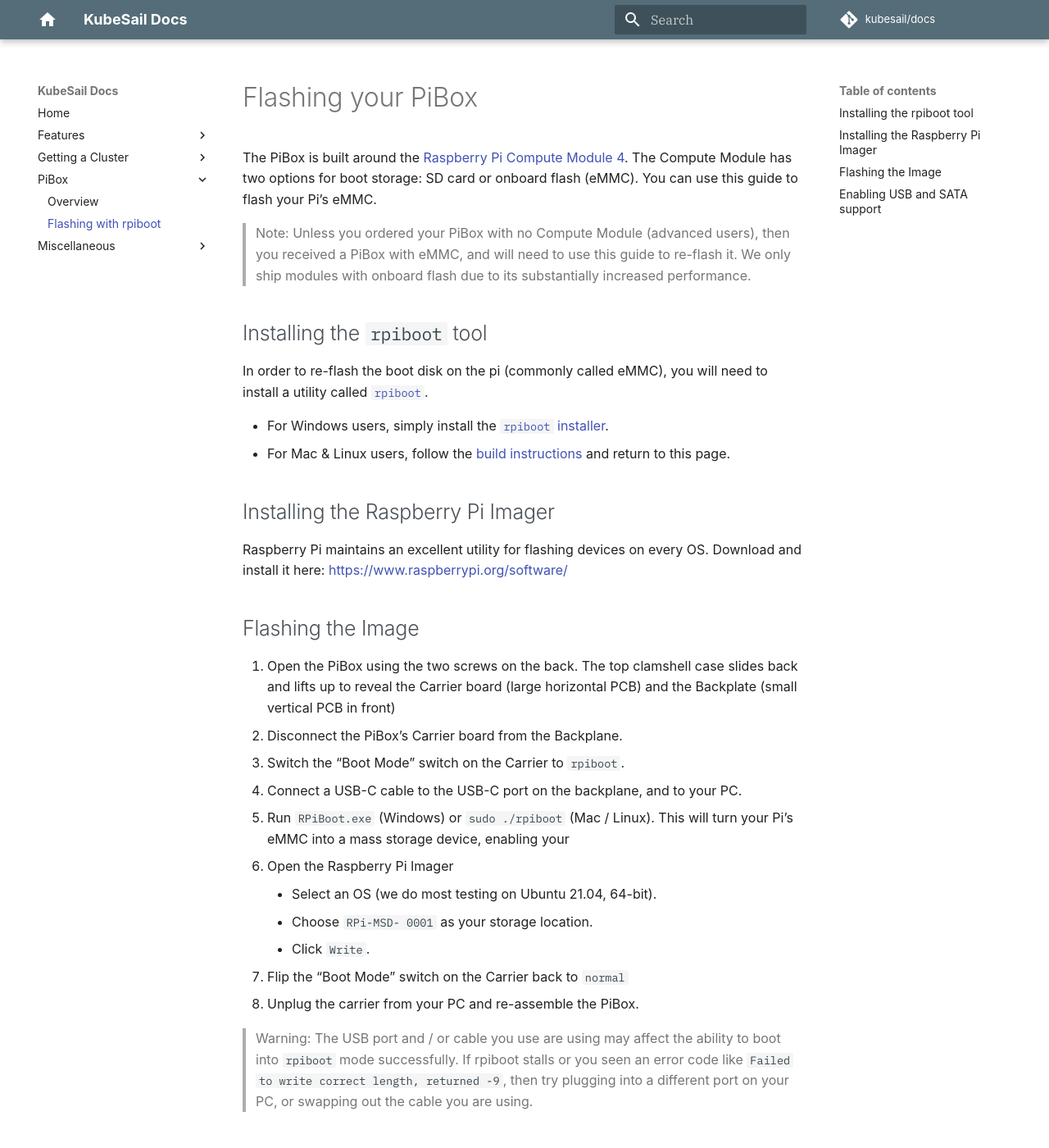
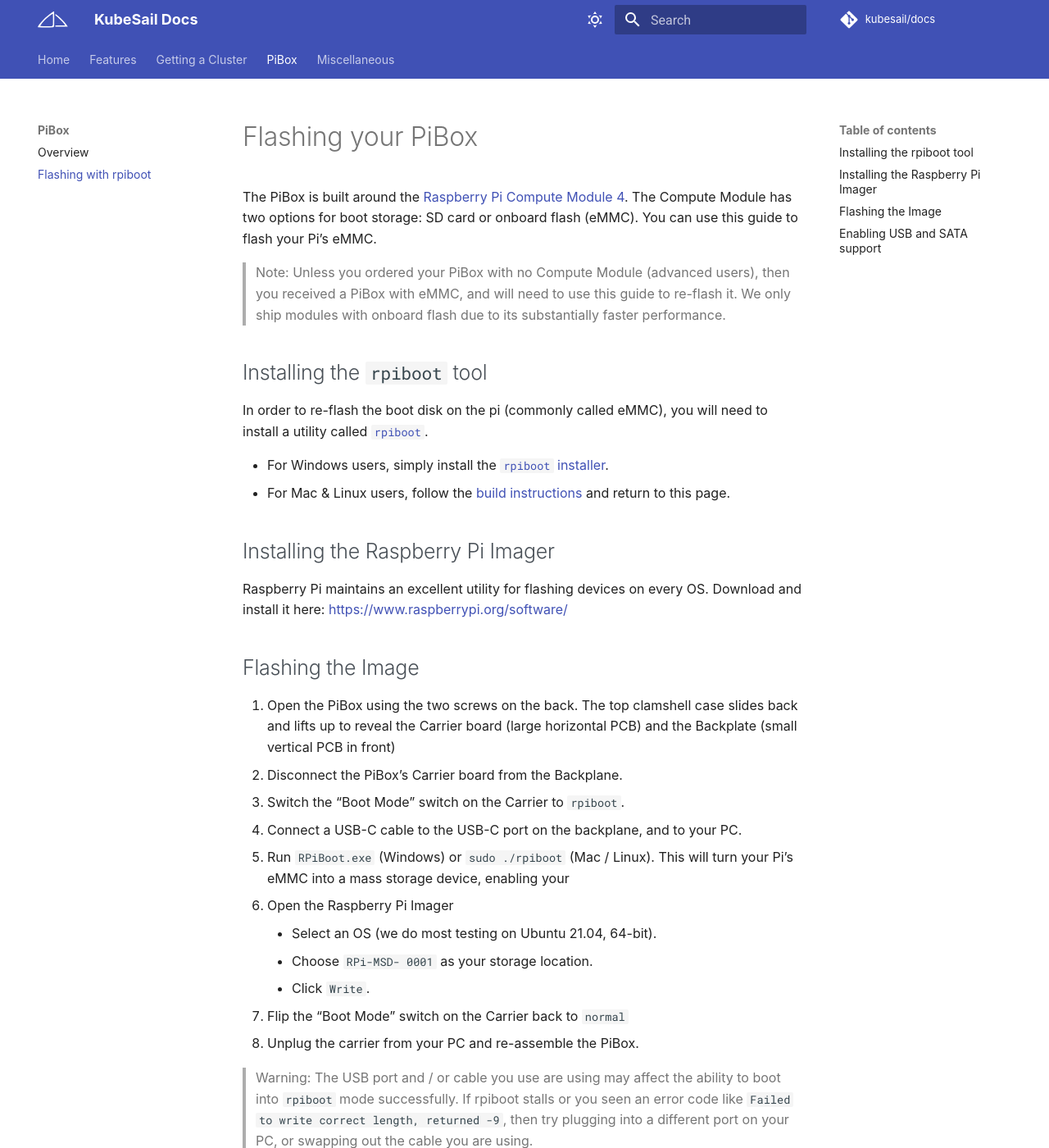
Before and after one commit to kubesail/kubesail-docs, an MkDocs documentation site: the page built from docs/guides/pibox/rpiboot.md, in a window 1280 px wide and 1400 px high. Shown: the whole window at 82% size. Built offline with MkDocs 1.6.1 and Material for MkDocs 9.7.7, drawn with Linux system fonts in a browser that asks for light colours; comment, search, counter and statistics services are not loaded.

Commit message:
fix mkdocs build

```diff
--- a/docs/guides/pibox/rpiboot.md
+++ b/docs/guides/pibox/rpiboot.md
@@ -2,7 +2,7 @@
 
 The PiBox is built around the [Raspberry Pi Compute Module 4](https://datasheets.raspberrypi.org/cm4/cm4-product-brief.pdf). The Compute Module has two options for boot storage: SD card or onboard flash (eMMC). You can use this guide to flash your Pi's eMMC.
 
-> Note: Unless you ordered your PiBox with no Compute Module (advanced users), then you received a PiBox with eMMC, and will need to use this guide to re-flash it. We only ship modules with onboard flash due to its substantially increased performance.
+> Note: Unless you ordered your PiBox with no Compute Module (advanced users), then you received a PiBox with eMMC, and will need to use this guide to re-flash it. We only ship modules with onboard flash due to its substantially faster performance.
 
 ## Installing the `rpiboot` tool
 
--- a/mkdocs.yml
+++ b/mkdocs.yml
@@ -13,10 +13,10 @@
           - Builder: builder.md
           - Backups: backups.md
     - Getting a Cluster:
+          - Local / Bare Metal: guides/bare-metal.md
           - Digital Ocean: guides/digital-ocean.md
           - Google Cloud: guides/gke.md
           - Amazon Web Services: guides/aws.md
-          - Local / Bare Metal: guides/bare-metal.md
     - PiBox:
           - Overview: pibox.md
           - Flashing with rpiboot: guides/pibox/rpiboot.md
@@ -33,15 +33,23 @@
         - yaml
     navigation_depth: 6
     titles_only: false
-    favicon: static/favicon/favicon.ico
-    logo:
-        icon: "home"
+    favicon: /static/favicon.ico
+    logo: /static/logo.svg
+    features:
+        - navigation.tabs
+        - navigation.instant
     palette:
-        primary: "blue grey"
-        accent: "blue"
-    font:
-        text: "IBM Plex Serif"
-        code: "IBM Plex Mono"
+        - media: "(prefers-color-scheme: light)"
+          scheme: default
+          toggle:
+              icon: material/weather-sunny
+              name: Switch to dark mode
+        - media: "(prefers-color-scheme: dark)"
+          scheme: slate
+          primary: red
+          toggle:
+              icon: material/weather-night
+              name: Switch to light mode
 markdown_extensions:
     - toc:
           permalink: "#"
@@ -68,10 +76,10 @@
     - fontawesome_markdown
 extra:
     social:
-        - type: "github"
+        - icon: fontawesome/brands/github
           link: "https://github.com/kubesail"
-        - type: "twitter"
+        - icon: fontawesome/brands/twitter
           link: "https://twitter.com/kubesail"
-        - type: "linkedin"
+        - icon: fontawesome/brands/linkedin
           link: "https://www.linkedin.com/company/kubesail"
     manifest: "static/favicon/site.webmanifest"
```
Also changed, not shown: docs/guides/bare-metal.md (+3 -3 lines), docs/static/favicon.ico (renamed from static/favicon.ico), docs/static/logo.svg (added), docs/static/site.webmanifest (renamed from static/site.webmanifest).
